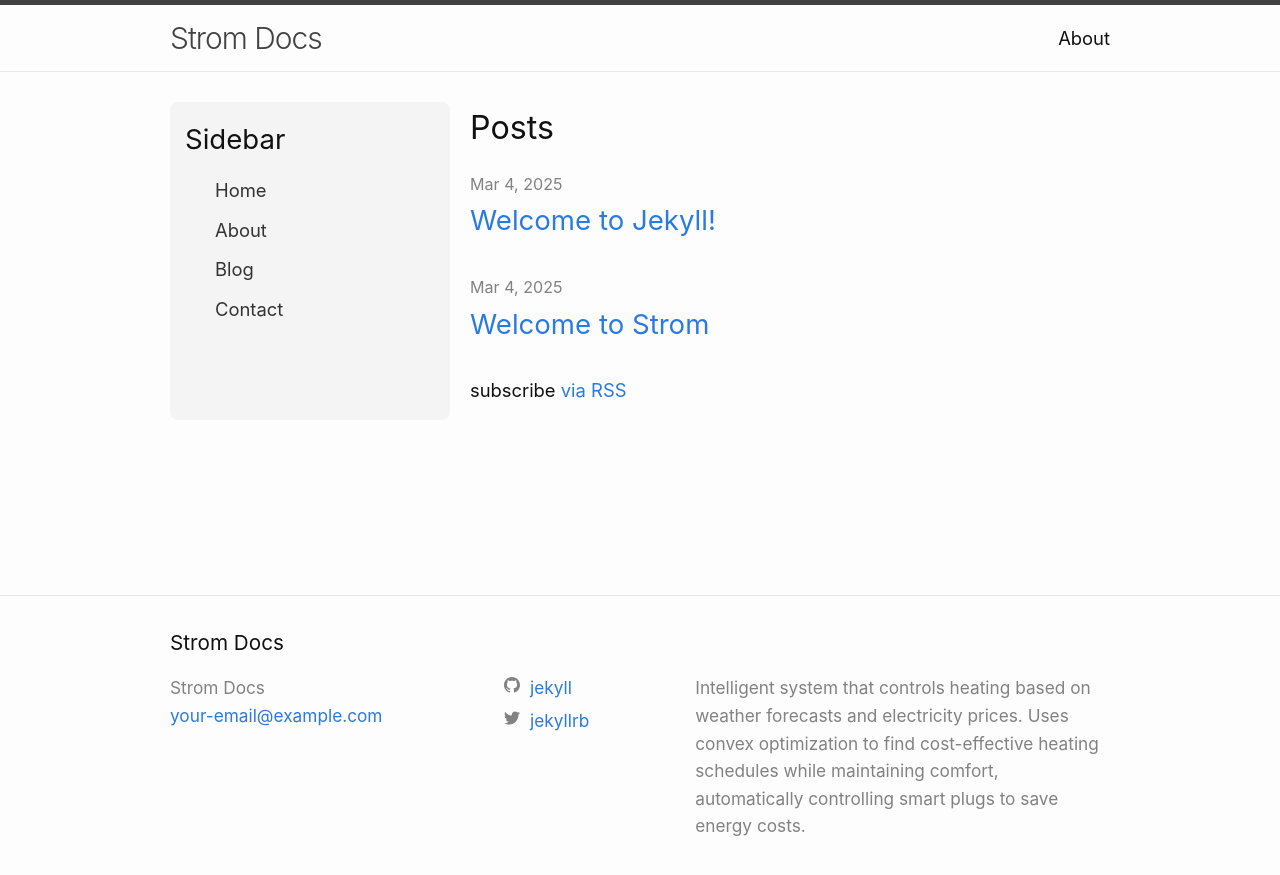
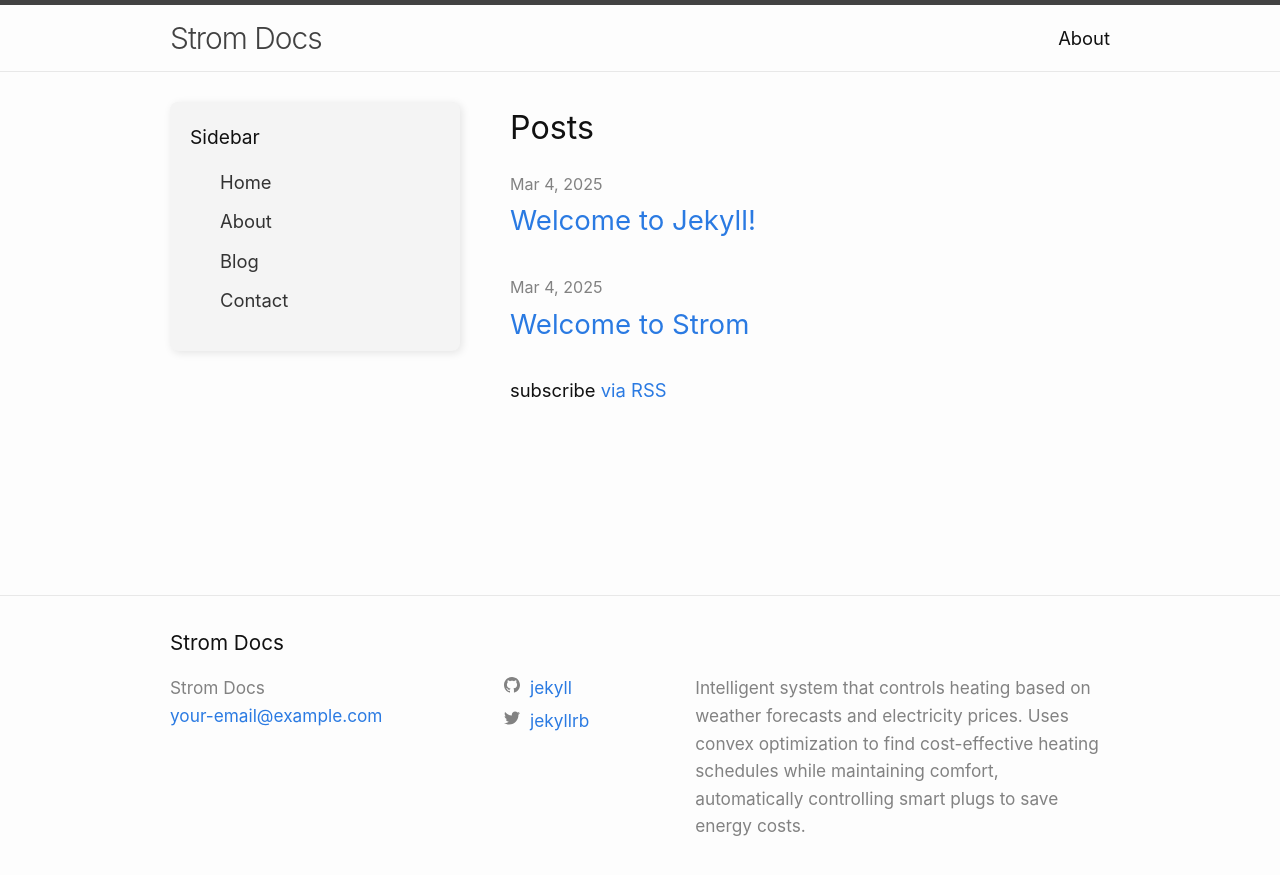
Before and after one commit to janbsc4/strom-docs, a Jekyll site: the page built from index.markdown, in a window 1280 px wide. Shown: the top 875 px of the page. Built offline with Jekyll 4.4.1, drawn with Linux system fonts in a browser that asks for light colours.

Commit message:
CSS fixe

```diff
--- a/assets/css/main.css
+++ b/assets/css/main.css
@@ -1,17 +1,33 @@
+html {
+  height: 100%;
+  overflow-y: scroll; /* Forces scrollbar to prevent layout shift */
+}
+
+/* Make the container use a flexbox layout */
 .content-container {
   display: flex;
-  gap: 20px;
+  gap: 50px; /* Increased from 20px to 40px for more spacing */
+  align-items: flex-start;
+  max-width: 1000px;
+  margin: 0 auto;
 }
 
+/* Sidebar styling */
 .sidebar {
-  width: 250px;
+  width: 250px; /* Fixed width for consistency */
+  flex-shrink: 0; /* Prevents shrinking */
   background: #f4f4f4;
-  padding: 15px;
+  padding: 20px;
   border-radius: 8px;
+  box-shadow: 2px 2px 8px rgba(0, 0, 0, 0.1); /* Soft shadow */
+  position: sticky; /* Keeps it visible when scrolling */
+  top: 20px; /* Distance from the top */
 }
 
+/* Sidebar content styles */
 .sidebar-content h2 {
   margin-top: 0;
+  font-size: 1.2rem;
 }
 
 .sidebar-content ul {
@@ -26,8 +42,28 @@
 .sidebar-content ul li a {
   text-decoration: none;
   color: #333;
+  transition: color 0.2s;
 }
 
+.sidebar-content ul li a:hover {
+  color: #0073e6; /* Adds hover effect */
+}
+
+/* Content section to ensure proper spacing */
 .content {
   flex: 1;
+  min-width: 0; /* Prevents flexbox issues */
 }
+
+@media (max-width: 768px) {
+  .content-container {
+    flex-direction: column;
+  }
+
+  .sidebar {
+    width: 100%;
+    position: relative; /* Remove sticky positioning */
+    top: auto;
+    margin-bottom: 20px;
+  }
+}
```
